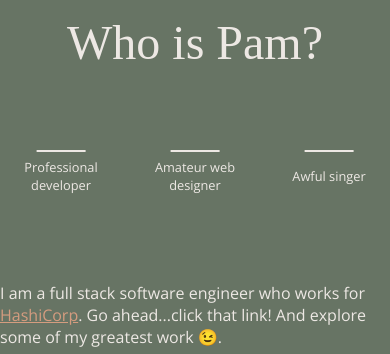
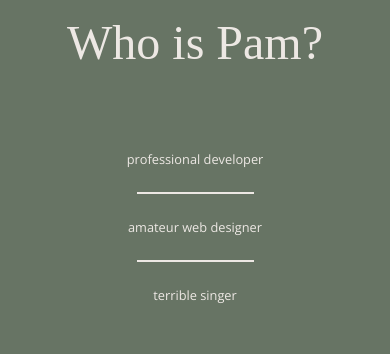
Before and after one commit to pbortnick/pamelahoneybortnick, a Next.js app: page /about in a window 390 px wide. Shown: the part 127-481 px from the top of the page. Built offline with nearby package versions, Linux system fonts and the light colour scheme; a web font is replaced by a local one.

Commit message:
update about page mobile styles

```diff
--- a/views/about/index.tsx
+++ b/views/about/index.tsx
@@ -9,17 +9,19 @@ export default function AboutView() {
       <div className={s.detailsContainer}>
         <div className={s.detail}>
           <span>
-            Professional developer
+            professional developer
           </span>
         </div>
+        <div className={s.divider} />
         <div className={s.detail}>
           <span>
-            Amateur web designer
+            amateur web designer
           </span>
         </div>
+        <div className={s.divider} />
         <div className={s.detail}>
           <span>
-            Awful singer
+            terrible singer
           </span>
         </div>
       </div>
--- a/views/about/s.module.css
+++ b/views/about/s.module.css
@@ -25,9 +25,24 @@
 .detailsContainer {
 	composes: container from global;
 	display: grid;
-	grid-template-columns: repeat(3, minmax(0, 1fr));
 	padding-top: 80px;
 	column-gap: 12px;
+	row-gap: 24px;
+
+	@media (--medium-up) {
+		grid-template-columns: repeat(3, minmax(0, 1fr));
+	}
+}
+
+.divider {
+	width: 30%;
+	background: var(--offwhite);
+	height: 2px;
+	margin: 0 auto;
+
+	@media (--medium-up) {
+		display: none;
+	}
 }
 
 .detail {
@@ -35,15 +50,16 @@
 	font-size: var(--body-small);
 	text-align: center;
 	position: relative;
-	padding: 8px;
 	align-items: center;
 	justify-content: center;
 	display: flex;
 
 	@media (--medium-up) {
+		padding: 16px 8px 0;
 		font-size: var(--body);
 	}
 
+	@media (--medium-up) {
 		&::before {
 			content: "";
 			position: absolute;
@@ -54,11 +70,7 @@
 			left: 50%;
 			transform: translateX(-50%);
 		}
-
-	/* &:nth-child(2) {
-		border-left: 1px solid var(--offwhite);
-		border-right: 1px solid var(--offwhite);
-	} */
+	}
 }
 
 .blurb {
```
Lines whose indentation alone changed are shown as unchanged.
